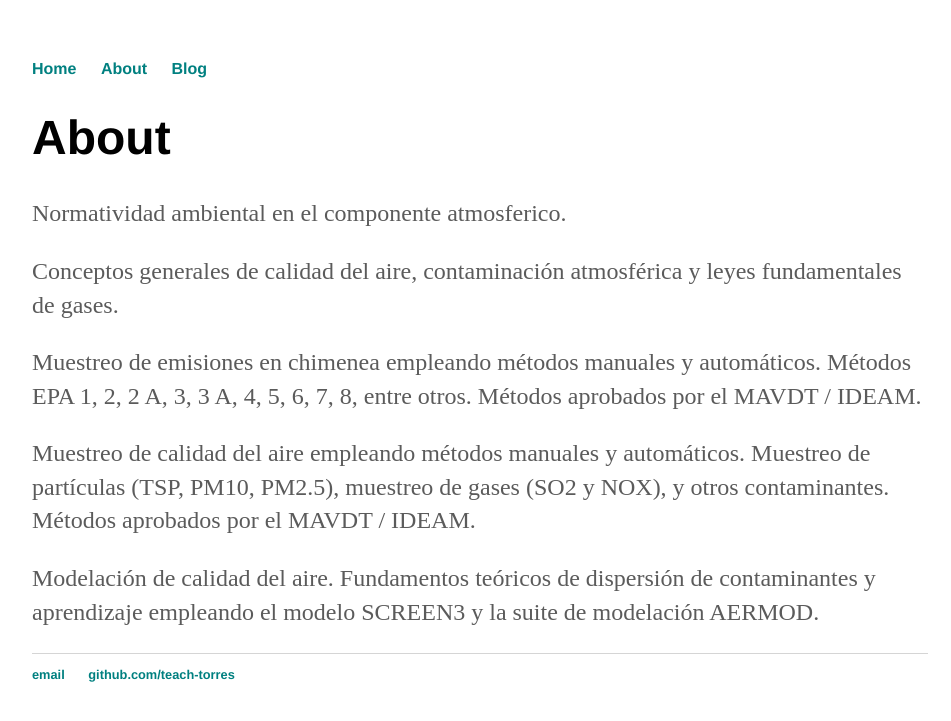
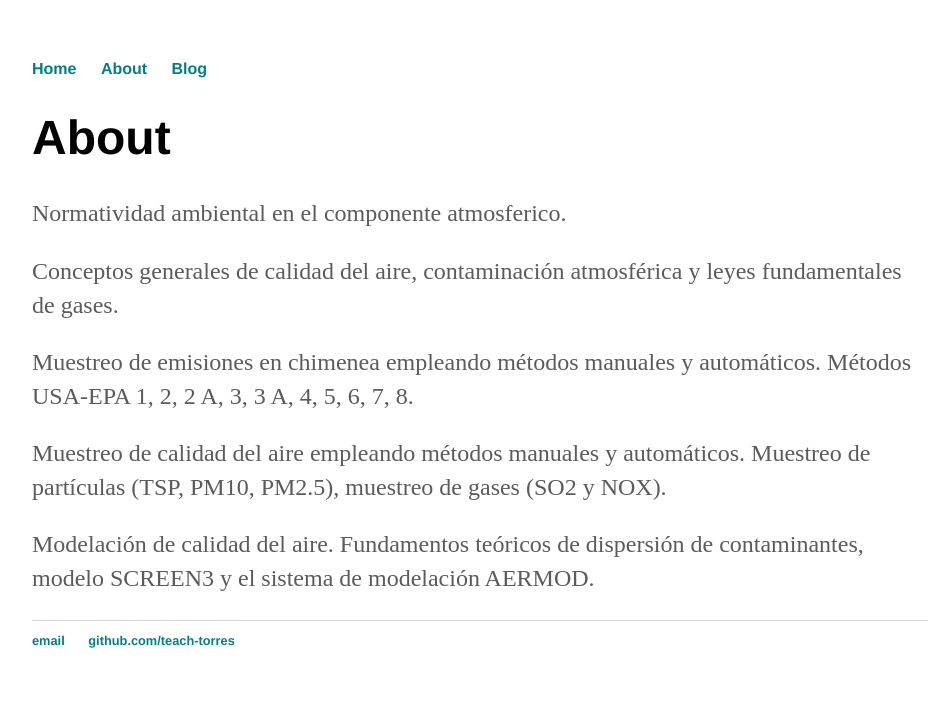
Before and after one commit to teach-torres/teach-torres.github.io, a Jekyll site: the page built from about/index.html, in a window 1280 px wide. Shown: the top 721 px of the page, without its empty margins (160-1111 px from the left). Built offline with Jekyll 4.4.1, drawn with Linux system fonts in a browser that asks for light colours.

Commit message:
Update index.html

```diff
--- a/about/index.html
+++ b/about/index.html
@@ -9,8 +9,11 @@ title: About
 
 <p>Conceptos generales de calidad del aire, contaminación atmosférica y leyes fundamentales de gases.</p>
 
-<p>Muestreo de emisiones en chimenea empleando métodos manuales y automáticos. Métodos EPA 1, 2, 2 A, 3, 3 A, 4, 5, 6, 7, 8, entre otros. Métodos aprobados por el MAVDT / IDEAM.</p>
+<p>Muestreo de emisiones en chimenea empleando métodos manuales y automáticos.
+  Métodos USA-EPA 1, 2, 2 A, 3, 3 A, 4, 5, 6, 7, 8.</p>
 
-<p>Muestreo de calidad del aire empleando métodos manuales y automáticos. Muestreo de partículas  (TSP, PM10, PM2.5), muestreo de gases (SO2 y NOX), y otros contaminantes. Métodos aprobados por el MAVDT / IDEAM.</p>
+<p>Muestreo de calidad del aire empleando métodos manuales y automáticos.
+  Muestreo de partículas  (TSP, PM10, PM2.5), muestreo de gases (SO2 y NOX).</p>
 
-<p>Modelación de calidad del aire. Fundamentos teóricos de dispersión de contaminantes y aprendizaje empleando el modelo SCREEN3 y la suite de modelación AERMOD.</p>
+<p>Modelación de calidad del aire.   Fundamentos teóricos de dispersión de contaminantes,
+  modelo SCREEN3 y el sistema de modelación AERMOD.</p>
```
